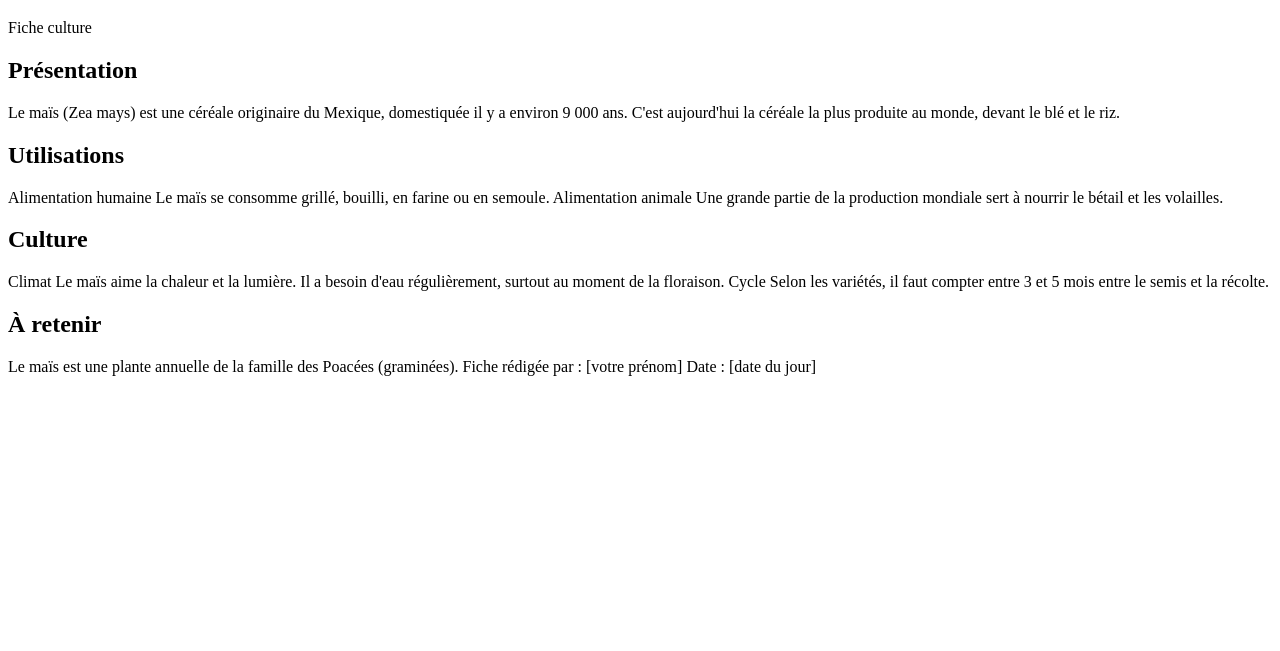
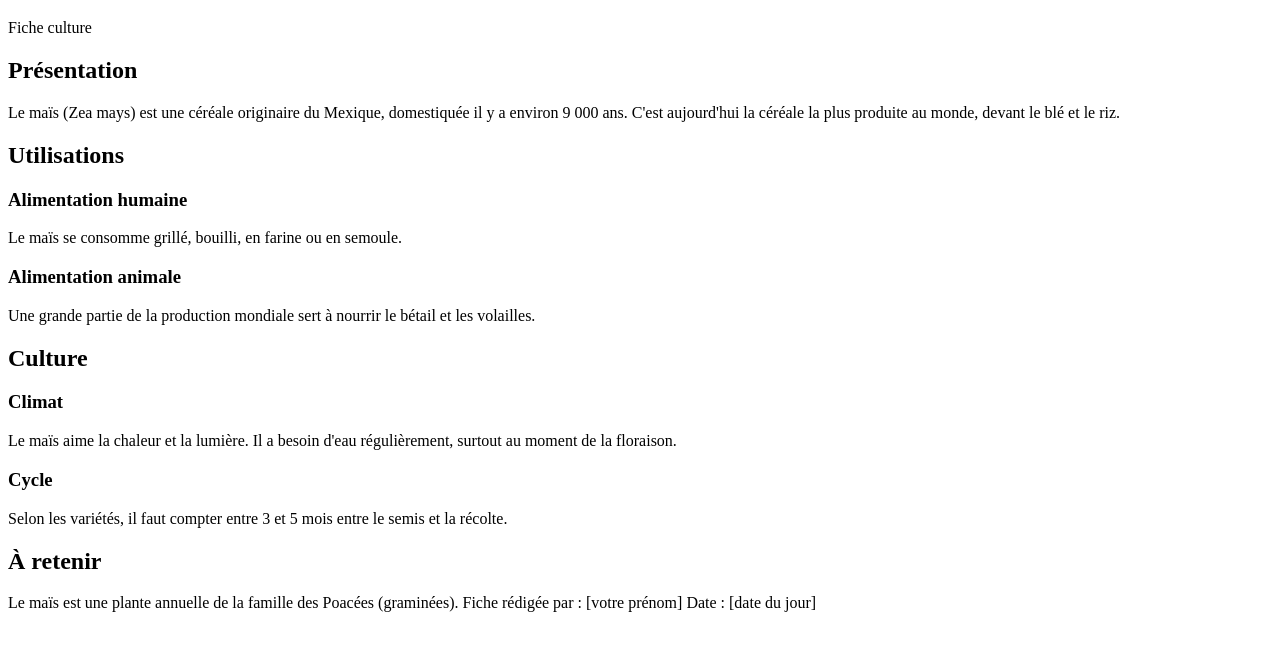
Before and after one commit to kouassiphilippe50/exercice-html, a plain HTML site: page 02-titres-paragraphes/index.html in a window 1280 px wide. Shown: the part 61-712 px from the top of the page. Drawn offline with Linux system fonts and the light colour scheme.

Commit message:
la balise <h3>

```diff
--- a/02-titres-paragraphes/index.html
+++ b/02-titres-paragraphes/index.html
@@ -19,15 +19,15 @@
   Le maïs (Zea mays) est une céréale originaire du Mexique, domestiquée il y a environ 9 000 ans. C'est aujourd'hui la céréale la plus produite au monde, devant le blé et le riz.</p>
 
   <h2> Utilisations </h2>
-  Alimentation humaine
+  <h3> Alimentation humaine </h3>
   Le maïs se consomme grillé, bouilli, en farine ou en semoule.
-  Alimentation animale
+  <h3> Alimentation animale </h3>
   Une grande partie de la production mondiale sert à nourrir le bétail et les volailles.
 
   <h2> Culture </h2>
-  Climat
+  <h3> Climat </h3>
   Le maïs aime la chaleur et la lumière. Il a besoin d'eau régulièrement, surtout au moment de la floraison.
-  Cycle
+  <h3> Cycle </h3>
   Selon les variétés, il faut compter entre 3 et 5 mois entre le semis et la récolte.
 
   <h2> À retenir </h2>
```
